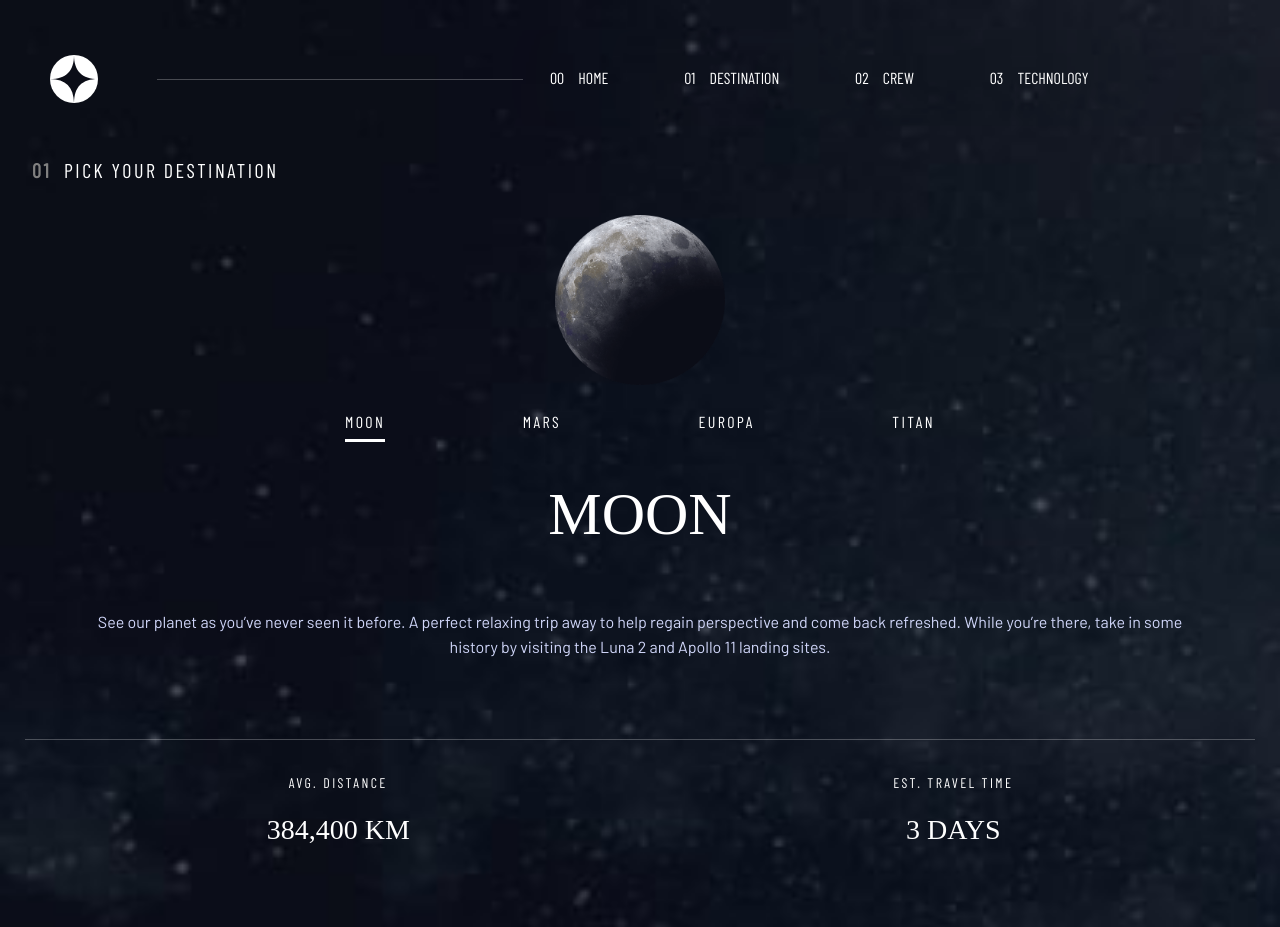
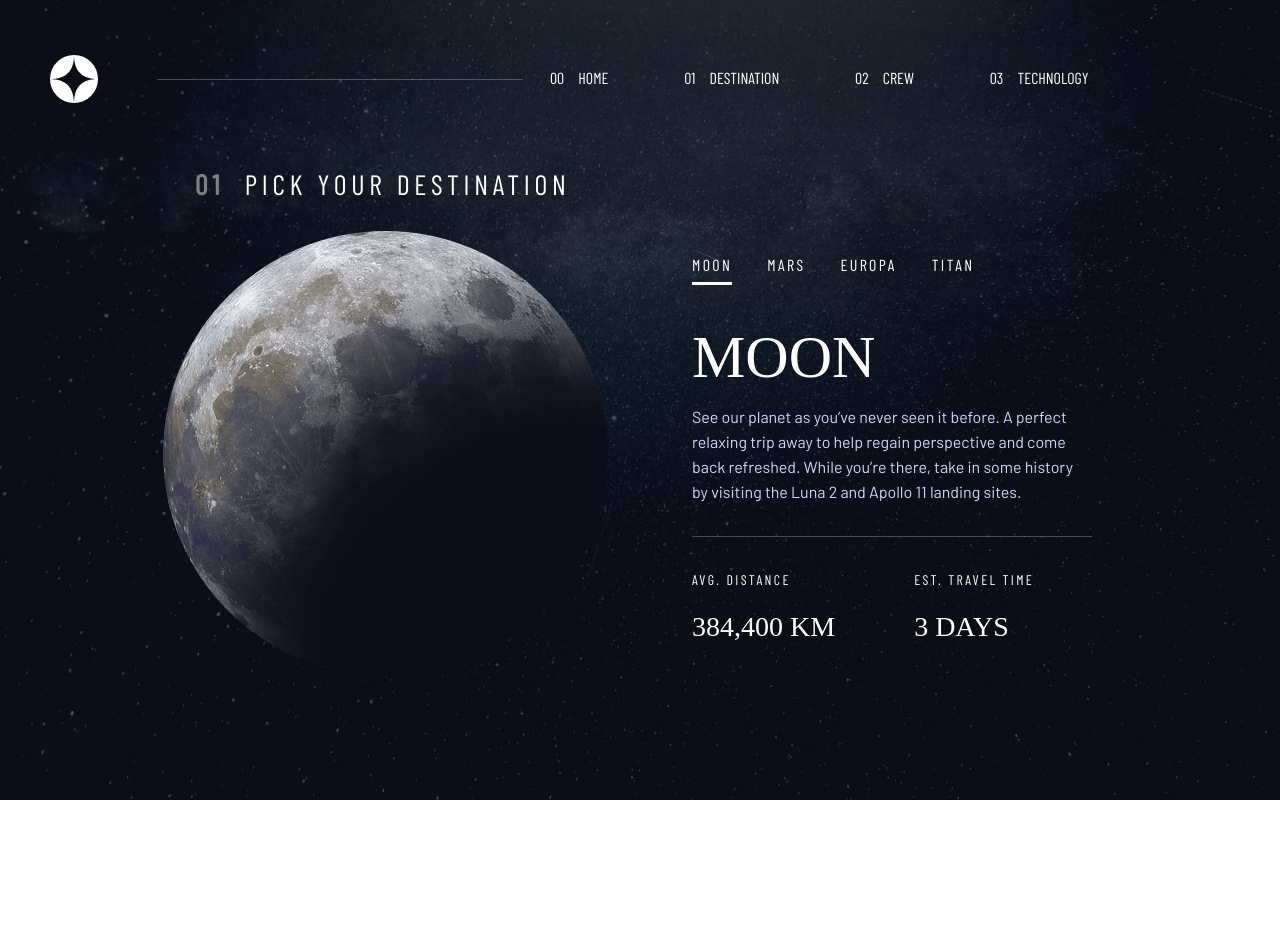
Before and after one commit to balayokesh/space-tourism, an Angular app: page /destination in a window 1280 px wide. After the commit the page ends 800 px from the top, so only its background shows below. Built offline with nearby package versions, Linux system fonts and the light colour scheme; a web font is replaced by a local one.

Commit message:
completed desktop view for destination page

```diff
--- a/src/app/destination/destination.component.css
+++ b/src/app/destination/destination.component.css
@@ -24,6 +24,7 @@ h5 span {
 
 nav {
     margin: 0px 25px;
+    justify-content: center;
 }
 
 nav ul {
@@ -73,6 +74,10 @@ img {
     padding-bottom: 8px;
 }
 
+.destination-info {
+    justify-content: space-around;
+}
+
 .destination-info div {
     margin-bottom: 35px;
 }
@@ -89,6 +94,12 @@ img {
 }
 
 @media (min-width:641px) {
+    div#container {
+        background: url('../../assets/destination/background-destination-tablet.jpg');
+        background-repeat: no-repeat;
+        background-size: cover;
+    }
+
     h5 {
         text-align: left;
         margin-left: 32px;
@@ -98,3 +109,61 @@ img {
         width: 50%;
     }
 }
+
+@media (min-width:769px) {
+    div#container {
+        background: url('../../assets/destination/background-destination-desktop.jpg');
+        background-repeat: no-repeat;
+        background-size: cover;
+    }
+
+    h5 {
+        text-align: left;
+        font-size: 28px;
+        letter-spacing: 4.72px;
+        position: absolute;
+        top: 10px
+    }
+
+    #outer-div {
+        display: flex;
+        justify-content: space-between;
+        padding-left: 163px;
+        padding-right: 163px;
+    }
+
+    section {
+        display: flex;
+        flex-direction: column;
+        justify-content: center;
+        position: relative
+    }
+
+    img {
+        height: 445px;
+        width: 445px;
+    }
+
+    aside {
+        margin-top: 70px;
+        text-align: left;
+        width: 450px;
+    }
+
+    aside nav {
+        justify-content: flex-start;
+        margin: 0;
+    }
+
+    aside nav ul li {
+        margin-right: 35px;
+    }
+
+    aside div {
+        justify-content: flex-start;
+    }
+
+    aside div div:first-child {
+        margin-right: 79px;
+    }
+}
--- a/src/app/destination/destination.component.html
+++ b/src/app/destination/destination.component.html
@@ -1,12 +1,12 @@
 <div id="container">
     <app-header />
-    <div>
+    <div id="outer-div">
         <section>
             <h5><span class="fw-bold">01</span> &nbsp;Pick your destination</h5>
             <img [src]="'../' + currentDestination.images.png" [alt]="currentDestination.name" />
         </section>
         <aside>
-            <nav class="justify-content-center d-sm-flex">
+            <nav class="d-sm-flex">
                 <ul>
                     <li *ngFor="let destination of data.destinations">
                         <a (click)="this.currentDestination = destination">
@@ -22,9 +22,9 @@
             </nav>
 
             <h1>{{ currentDestination.name }}</h1>
-            <p class="description p-sm-5">{{ currentDestination.description }}</p>
+            <p class="description p-sm-5 p-md-0">{{ currentDestination.description }}</p>
             <hr />
-            <div class="destination-info d-sm-flex justify-content-around">
+            <div class="destination-info d-sm-flex">
                 <div>
                     <p>AVG. DISTANCE</p>
                     <p>{{ currentDestination.distance }}</p>
```
